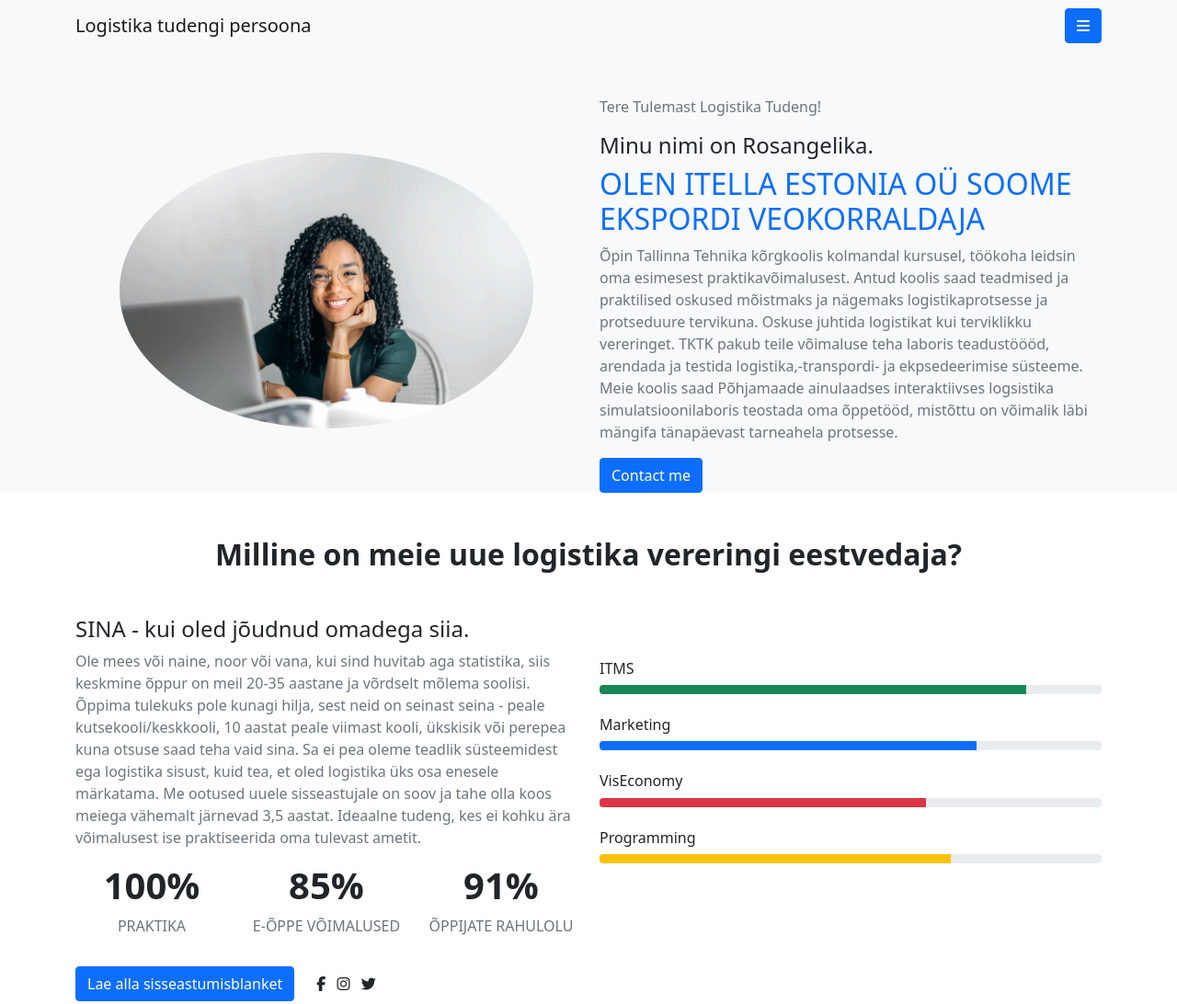
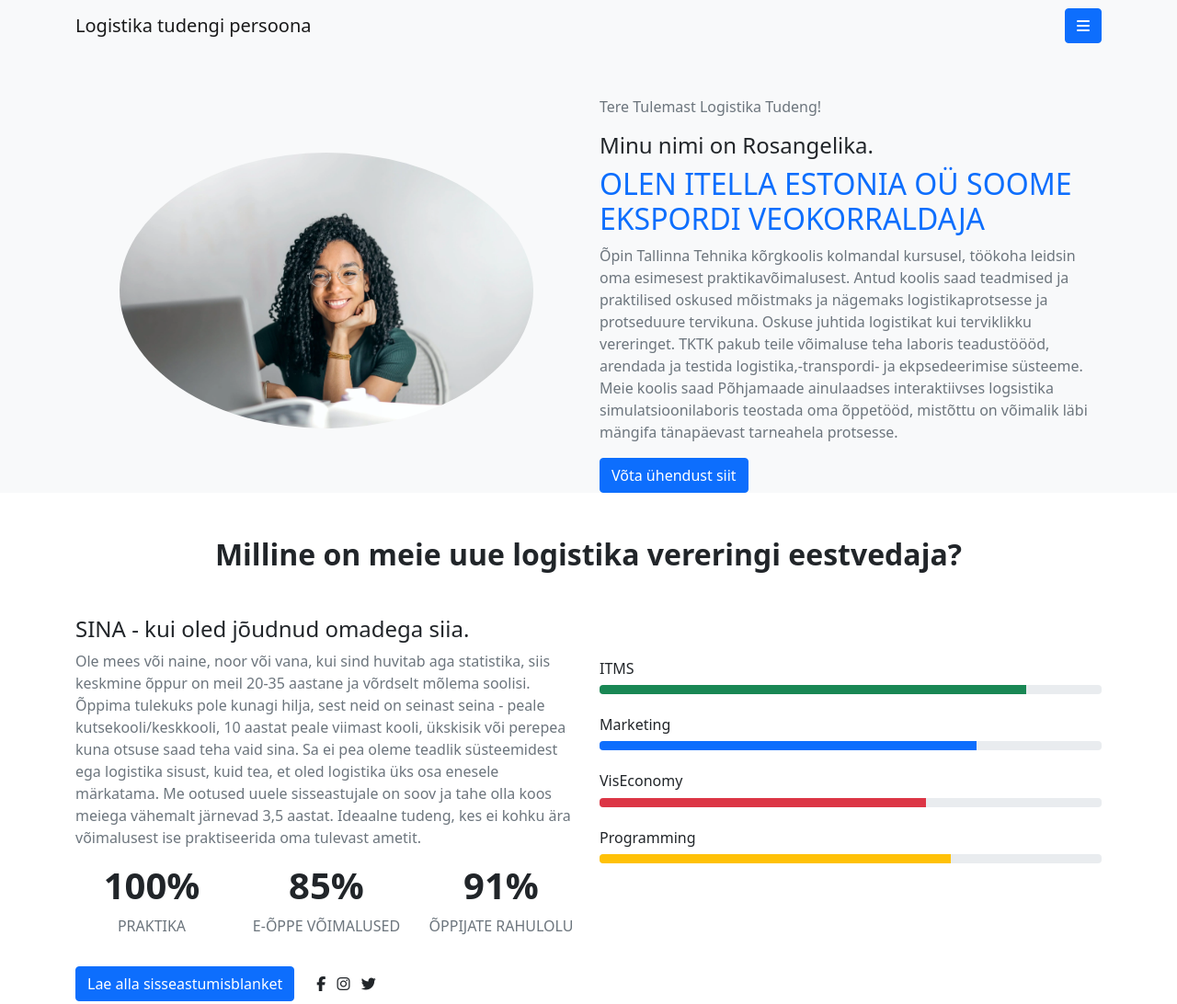
Before and after one commit to Rosangelika/Logistika-tudengi-persoona, a plain HTML site: page index.html in a window 1280 px wide. Shown: the top 1092 px of the page at 92% size. Drawn offline with nearby package versions, Linux system fonts and the light colour scheme.

Commit message:
Update index.html

```diff
--- a/index.html
+++ b/index.html
@@ -46,7 +46,7 @@
                         <h1 class="fs-4">Minu nimi on Rosangelika.</h1>
                         <h2 class="text-primary text-uppercase">Olen Itella Estonia OÜ Soome ekspordi veokorraldaja</h2>
                         <p class="text-muted">Õpin Tallinna Tehnika kõrgkoolis kolmandal kursusel, töökoha leidsin oma esimesest praktikavõimalusest. Antud koolis saad teadmised ja praktilised oskused mõistmaks ja nägemaks logistikaprotsesse ja protseduure tervikuna. Oskuse juhtida logistikat kui terviklikku vereringet. TKTK pakub teile võimaluse teha laboris teadustöööd, arendada ja testida logistika,-transpordi- ja ekpsedeerimise süsteeme. Meie koolis saad Põhjamaade ainulaadses interaktiivses logsistika simulatsioonilaboris teostada oma õppetööd, mistõttu on võimalik läbi mängifa tänapäevast tarneahela protsesse.  </p>
-                        <a class="btn btn-primary" href="#contact">Contact me</a>
+                        <a class="btn btn-primary" href="#contact">Võta ühendust siit</a>
                     </div>
                 </div>
 
```
